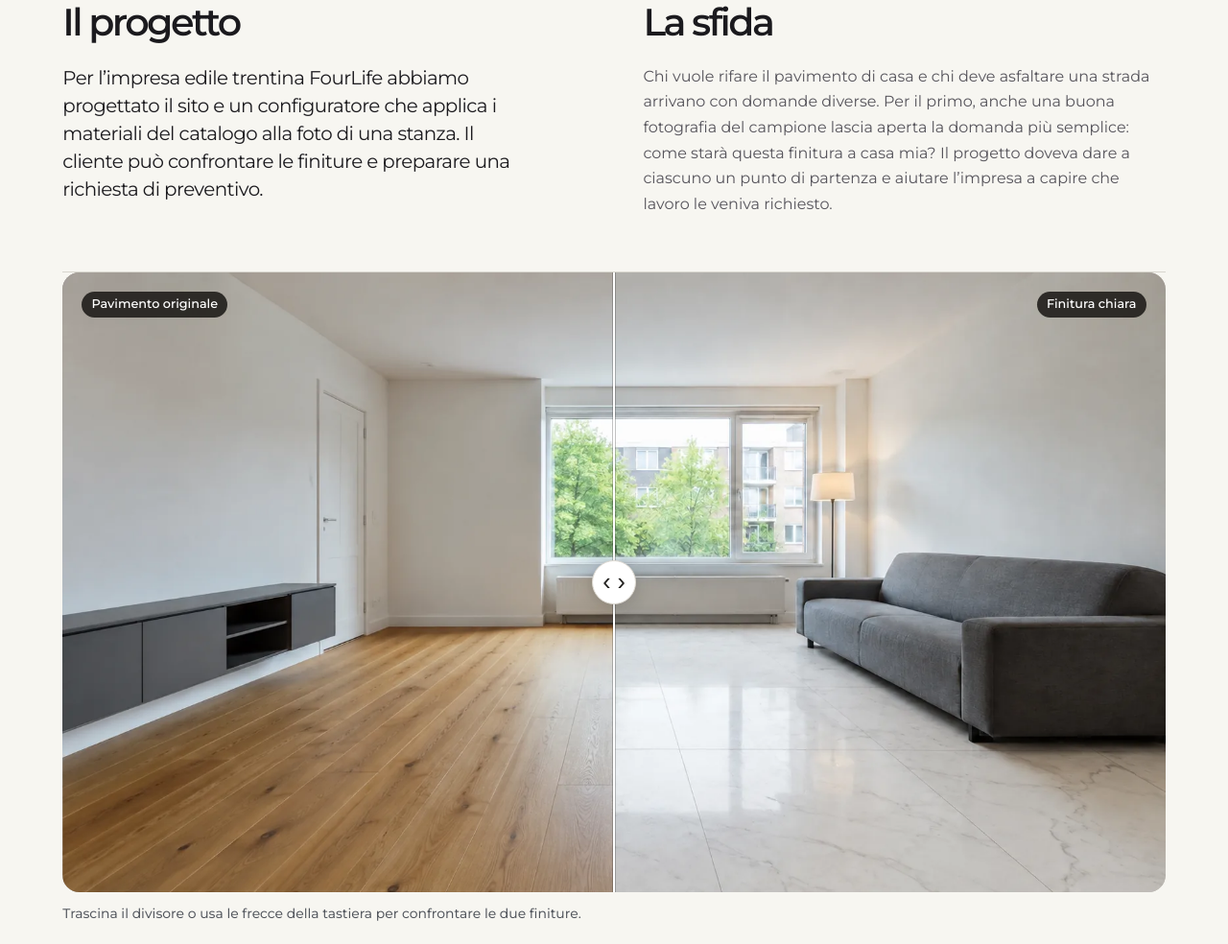
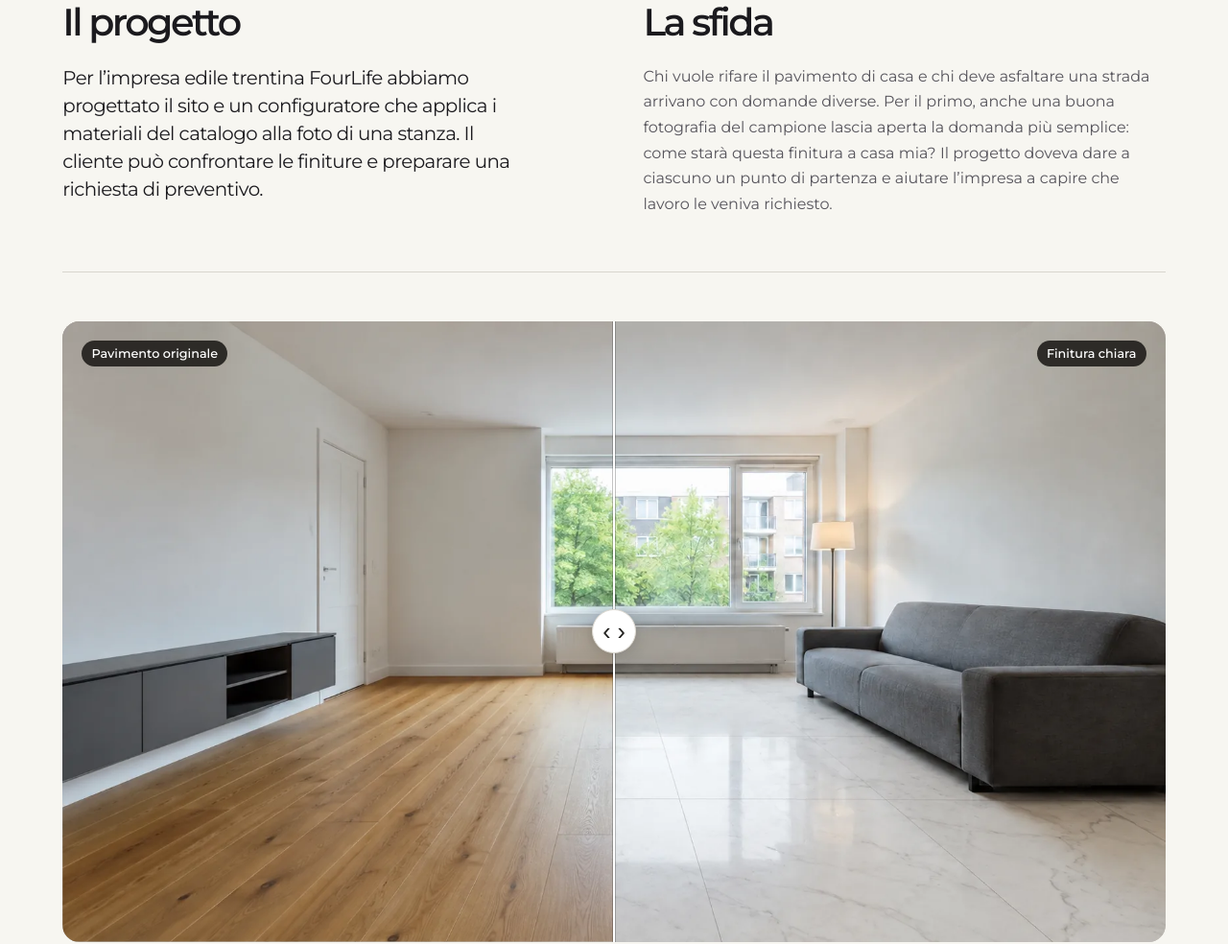
Before and after one commit to 72sam/sl-web-studio, a plain HTML site: page progetti/fourlife/index.html in a window 1280 px wide. Shown: the part 721-1705 px from the top of the page at 96% size. Drawn offline with Linux system fonts and the light colour scheme.

Commit message:
Give the FourLife comparison room at its anchor

```diff
--- a/case.css
+++ b/case.css
@@ -81,3 +81,4 @@ html.case-modal-open{overflow:hidden}
 }
 .case-preview-link{display:inline-flex;align-items:center;gap:15px;margin-top:20px;min-height:44px;padding:.6em 1.15em;border:1px solid var(--ink);border-radius:40px;font-size:.86rem;font-weight:600}
 .case-preview-link:hover{background:var(--night);color:var(--paper)}
+.project-fourlife #confronto{padding-top:clamp(24px,4vw,60px);scroll-margin-top:10px}
```
